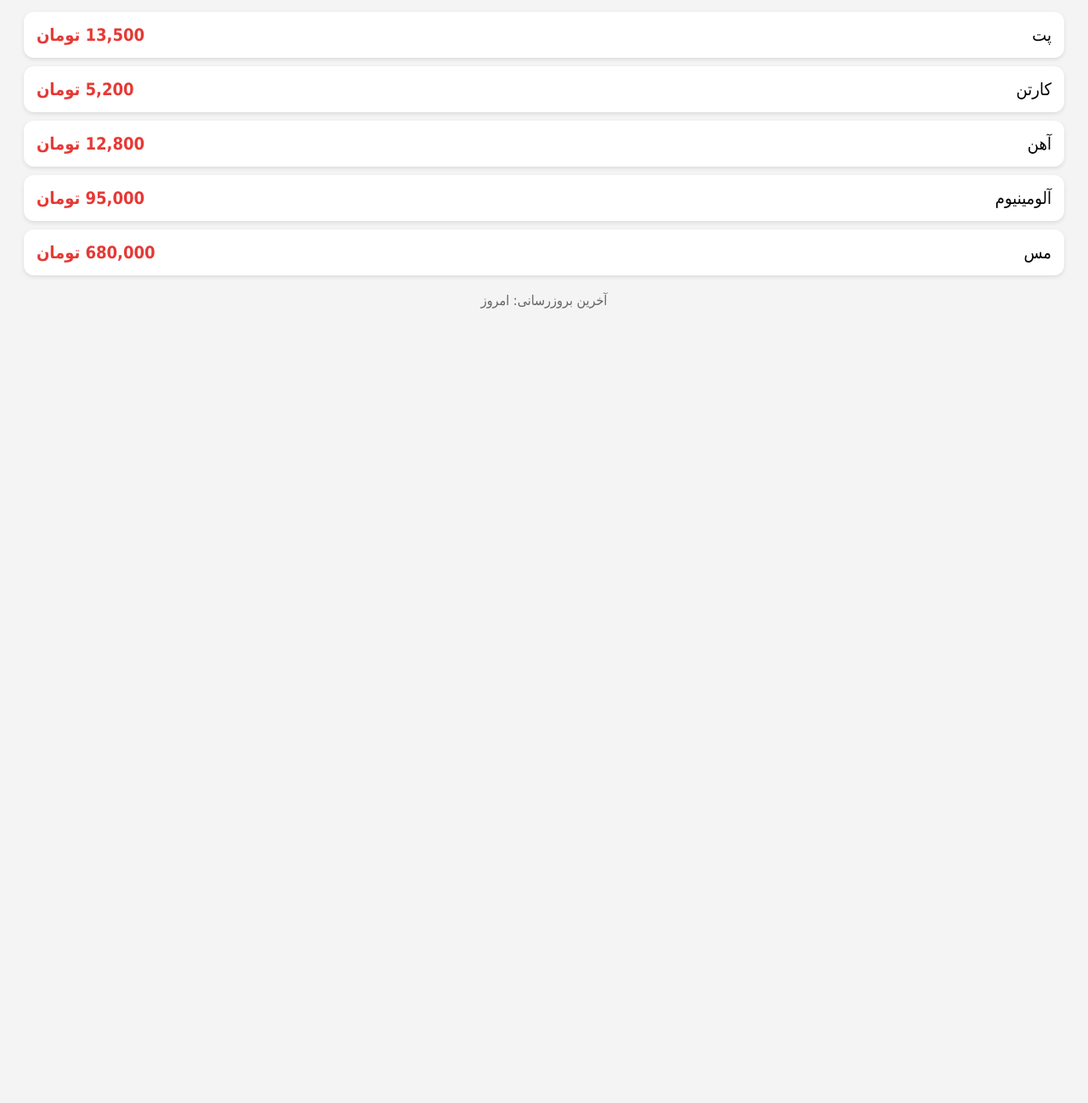
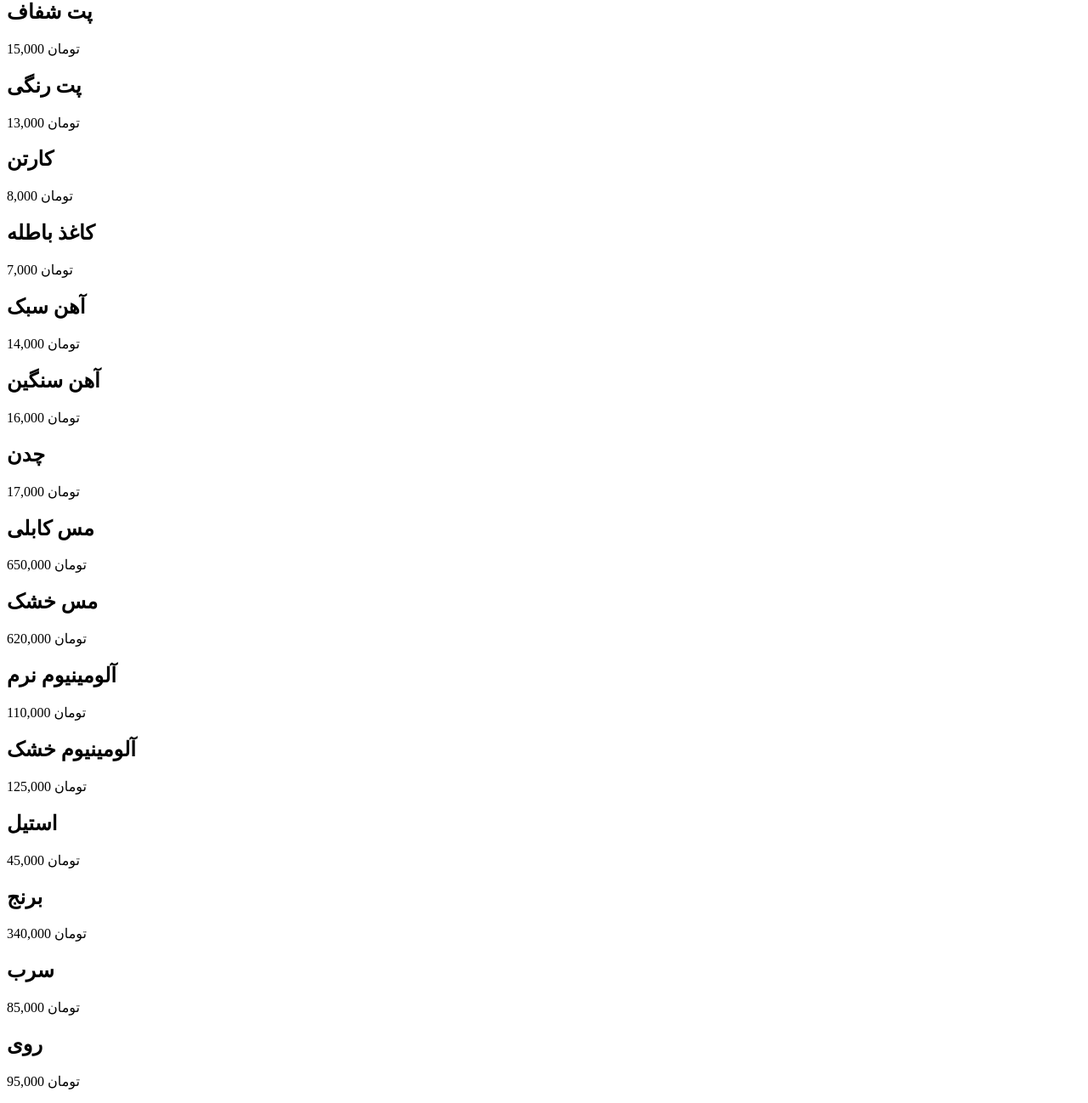
Before and after one commit to mhnahbyby45-commits/zayeat, a plain HTML site: page index.html in a window 1280 px wide. Shown: the part 95-1393 px from the top of the page at 85% size. Before the commit the page ends 800 px from the top, so only its background shows below. Drawn offline with Linux system fonts and the light colour scheme.

Commit message:
Update index.html

```diff
--- a/index.html
+++ b/index.html
@@ -1,52 +1,85 @@
-<!DOCTYPE html>
-<html lang="fa" dir="rtl">
-<head>
-<meta charset="UTF-8">
-<meta name="viewport" content="width=device-width, initial-scale=1.0">
-<title>قیمت ضایعات</title>
-<style>
-body{
-font-family:tahoma;
-background:#f4f4f4;
-padding:20px;
-}
-h1{
-text-align:center;
-color:#0a7d3b;
-}
-.card{
-background:white;
-padding:15px;
-margin:10px 0;
-border-radius:12px;
-box-shadow:0 2px 5px rgba(0,0,0,.1);
-font-size:20px;
-}
-.price{
-float:left;
-color:#e53935;
-font-weight:bold;
-}
-.update{
-text-align:center;
-margin-top:20px;
-color:#666;
-}
-</style>
-</head>
-<body>
-
-<h1>♻️ قیمت روز ضایعات</h1>
-
-<div class="card">پت <span class="price">13,500 تومان</span></div>
-<div class="card">کارتن <span class="price">5,200 تومان</span></div>
-<div class="card">آهن <span class="price">12,800 تومان</span></div>
-<div class="card">آلومینیوم <span class="price">95,000 تومان</span></div>
-<div class="card">مس <span class="price">680,000 تومان</span></div>
-
-<div class="update">
-آخرین بروزرسانی: امروز
+<div class="card">
+    <h2>نان خشک</h2>
+    <p>12,000 تومان</p>
 </div>
 
-</body>
+<div class="card">
+    <h2>پت شفاف</h2>
+    <p>15,000 تومان</p>
+</div>
+
+<div class="card">
+    <h2>پت رنگی</h2>
+    <p>13,000 تومان</p>
+</div>
+
+<div class="card">
+    <h2>کارتن</h2>
+    <p>8,000 تومان</p>
+</div>
+
+<div class="card">
+    <h2>کاغذ باطله</h2>
+    <p>7,000 تومان</p>
+</div>
+
+<div class="card">
+    <h2>آهن سبک</h2>
+    <p>14,000 تومان</p>
+</div>
+
+<div class="card">
+    <h2>آهن سنگین</h2>
+    <p>16,000 تومان</p>
+</div>
+
+<div class="card">
+    <h2>چدن</h2>
+    <p>17,000 تومان</p>
+</div>
+
+<div class="card">
+    <h2>مس کابلی</h2>
+    <p>650,000 تومان</p>
+</div>
+
+<div class="card">
+    <h2>مس خشک</h2>
+    <p>620,000 تومان</p>
+</div>
+
+<div class="card">
+    <h2>آلومینیوم نرم</h2>
+    <p>110,000 تومان</p>
+</div>
+
+<div class="card">
+    <h2>آلومینیوم خشک</h2>
+    <p>125,000 تومان</p>
+</div>
+
+<div class="card">
+    <h2>استیل</h2>
+    <p>45,000 تومان</p>
+</div>
+
+<div class="card">
+    <h2>برنج</h2>
+    <p>340,000 تومان</p>
+</div>
+
+<div class="card">
+    <h2>سرب</h2>
+    <p>85,000 تومان</p>
+</div>
+
+<div class="card">
+    <h2>روی</h2>
+    <p>95,000 تومان</p>
+</div>
+
+<div class="card">
+    <h2>باتری فرسوده</h2>
+    <p>55,000 تومان</p>
+  </div></body>
 </html>
```
